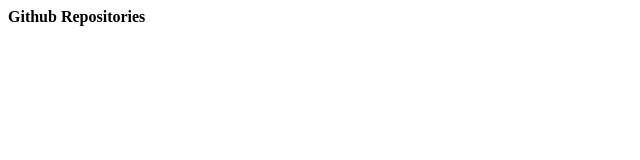
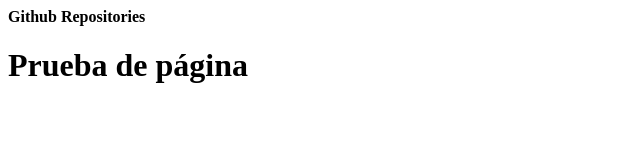
Before and after one commit to ATphonINO/ATphonINO.github.io, a plain HTML site: page index.html in a window 1280 px wide. Shown: the whole page, without its empty margins (0-640 px from the left). Drawn offline with nearby package versions, Linux system fonts and the light colour scheme; no server answers.

Commit message:
Update index.html

```diff
--- a/index.html
+++ b/index.html
@@ -50,6 +50,7 @@
 		})
 
 	</script>
+	<h1>Prueba de página</h1>
 </body>
 
 </html>
```
